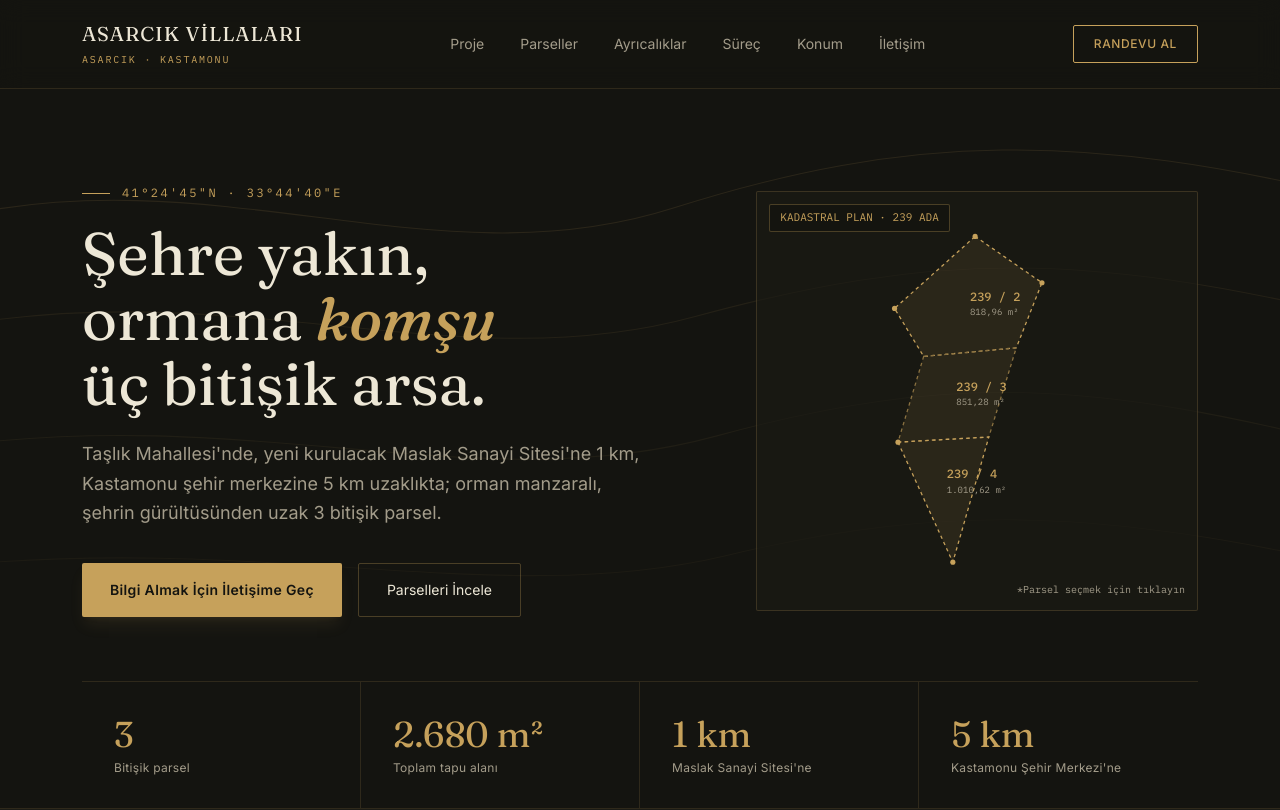
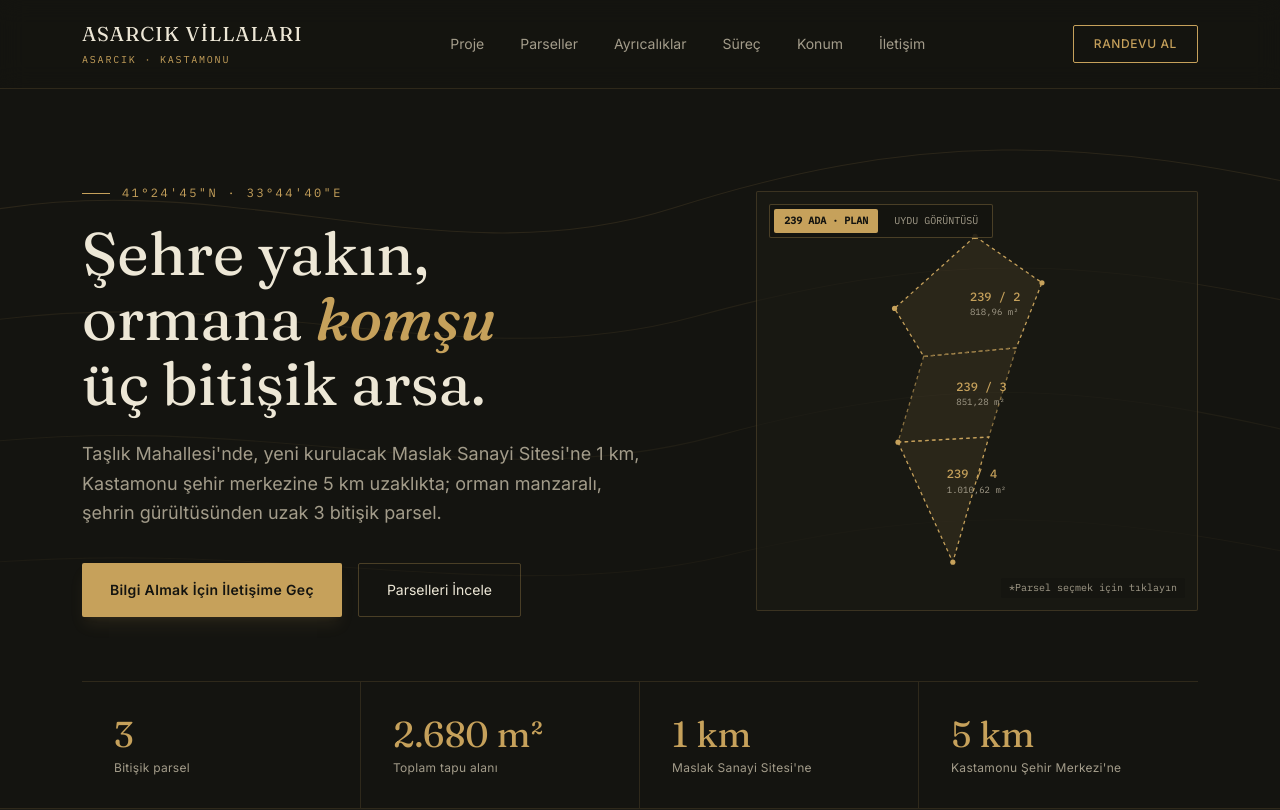
Before and after one commit to yahyakemalaksu/asarcik, a React (Vite) app: page / in a window 1280 px wide. Shown: the top 810 px of the page. Built offline with nearby package versions, Linux system fonts and the light colour scheme.

Commit message:
Update App.tsx

```diff
--- a/src/App.tsx
+++ b/src/App.tsx
@@ -1,4 +1,6 @@
 import React, { useState, useEffect } from 'react';
+import parselYakinImg from './assets/img/1.png';
+import sanayiUzaklikImg from './assets/img/2.png';
 import {
   MapPin,
   Phone,
@@ -29,6 +31,7 @@ export default function App() {
   const [selectedParcel, setSelectedParcel] = useState<string>('Henüz karar vermedim');
   const [formSubmitted, setFormSubmitted] = useState(false);
   const [activeTab, setActiveTab] = useState<string | null>(null);
+  const [heroViewMode, setHeroViewMode] = useState<'cad' | 'satellite'>('cad');
 
   const [formData, setFormData] = useState({
     name: '',
@@ -202,21 +205,33 @@ export default function App() {
               </div>
             </div>
 
-            {/* Interactive Vector CAD Illustration */}
-            <div className="lg:col-span-5 relative h-[380px] sm:h-[420px] bg-[#1b1b15]/60 border border-[#c6a15b]/20 rounded-xs p-4 flex flex-col justify-center items-center">
-              <div className="absolute top-3 left-3 font-mono-custom text-[11px] text-[#c6a15b] bg-[#141410]/80 px-2.5 py-1 border border-[#c6a15b]/30 rounded-xs">
-                KADASTRAL PLAN · 239 ADA
+            {/* Interactive Vector CAD & Satellite View 239 ADA */}
+            <div className="lg:col-span-5 relative h-[380px] sm:h-[420px] bg-[#1b1b15]/60 border border-[#c6a15b]/20 rounded-xs p-4 flex flex-col justify-center items-center overflow-hidden group">
+              <div className="absolute top-3 left-3 z-10 flex items-center gap-1.5 bg-[#141410]/90 p-1 border border-[#c6a15b]/30 rounded-xs">
+                <button
+                  onClick={() => setHeroViewMode('cad')}
+                  className={`font-mono-custom text-[10px] px-2.5 py-1 rounded-xs transition-colors cursor-pointer ${heroViewMode === 'cad' ? 'bg-[#c6a15b] text-[#141410] font-semibold' : 'text-[#a39c8a] hover:text-[#ede7d6]'}`}
+                >
+                  239 ADA · PLAN
+                </button>
+                <button
+                  onClick={() => setHeroViewMode('satellite')}
+                  className={`font-mono-custom text-[10px] px-2.5 py-1 rounded-xs transition-colors cursor-pointer ${heroViewMode === 'satellite' ? 'bg-[#c6a15b] text-[#141410] font-semibold' : 'text-[#a39c8a] hover:text-[#ede7d6]'}`}
+                >
+                  UYDU GÖRÜNTÜSÜ
+                </button>
               </div>
 
-              <svg viewBox="0 0 300 420" className="w-full h-full max-h-[360px]">
+              {heroViewMode === 'cad' ? (
+                <svg viewBox="0 0 300 420" className="w-full h-full max-h-[360px] animate-fadeIn">
                   {/* 239/2 */}
                   <g
                     onClick={() => selectParcelAndScroll('239 Ada 2 Parsel (818,96 m²)')}
-                  className="cursor-pointer group"
+                    className="cursor-pointer group/item"
                   >
                     <path
                       d="M148,18 L226,72 L196,148 L88,158 L54,102 Z"
-                    className="stroke-[#c6a15b] stroke-[1.5] fill-[#c6a15b]/10 group-hover:fill-[#c6a15b]/25 transition-all"
+                      className="stroke-[#c6a15b] stroke-[1.5] fill-[#c6a15b]/10 group-hover/item:fill-[#c6a15b]/25 transition-all"
                       strokeDasharray="4 4"
                     />
                     <text x="142" y="93" className="font-mono-custom text-[14px] font-medium fill-[#c6a15b] text-anchor-middle">239 / 2</text>
@@ -226,11 +241,11 @@ export default function App() {
                   {/* 239/3 */}
                   <g
                     onClick={() => selectParcelAndScroll('239 Ada 3 Parsel (851,28 m²)')}
-                  className="cursor-pointer group"
+                    className="cursor-pointer group/item"
                   >
                     <path
                       d="M88,158 L196,148 L164,252 L58,258 Z"
-                    className="stroke-[#8a7140] stroke-[1.5] fill-[#c6a15b]/10 group-hover:fill-[#c6a15b]/25 transition-all"
+                      className="stroke-[#8a7140] stroke-[1.5] fill-[#c6a15b]/10 group-hover/item:fill-[#c6a15b]/25 transition-all"
                       strokeDasharray="4 4"
                     />
                     <text x="126" y="198" className="font-mono-custom text-[14px] font-medium fill-[#c6a15b] text-anchor-middle">239 / 3</text>
@@ -240,11 +255,11 @@ export default function App() {
                   {/* 239/4 */}
                   <g
                     onClick={() => selectParcelAndScroll('239 Ada 4 Parsel (1.010,62 m²)')}
-                  className="cursor-pointer group"
+                    className="cursor-pointer group/item"
                   >
                     <path
                       d="M58,258 L164,252 L122,398 Z"
-                    className="stroke-[#c6a15b] stroke-[1.5] fill-[#c6a15b]/10 group-hover:fill-[#c6a15b]/25 transition-all"
+                      className="stroke-[#c6a15b] stroke-[1.5] fill-[#c6a15b]/10 group-hover/item:fill-[#c6a15b]/25 transition-all"
                       strokeDasharray="4 4"
                     />
                     <text x="115" y="300" className="font-mono-custom text-[14px] font-medium fill-[#c6a15b] text-anchor-middle">239 / 4</text>
@@ -257,9 +272,34 @@ export default function App() {
                   <circle cx="58" cy="258" r="3" fill="#c6a15b"/>
                   <circle cx="122" cy="398" r="3" fill="#c6a15b"/>
                 </svg>
+              ) : (
+                <div
+                  className="w-full h-full relative cursor-pointer overflow-hidden rounded-xs animate-fadeIn"
+                  onClick={() => openImageModal(
+                    parselYakinImg || '/img/1.png',
+                    '239 ADA · PARSEL 2–3–4 SINIRLARI',
+                    '239 ada 2, 3, 4 parsel sınırlarını gösteren detaylı uydu görüntüsü'
+                  )}
+                >
+                  <img
+                    src={parselYakinImg || '/img/1.png'}
+                    alt="239 Ada 2, 3, 4 Parsel Sınırları Uydu Fotoğrafı"
+                    referrerPolicy="no-referrer"
+                    onError={(e) => {
+                      (e.target as HTMLImageElement).src = '/img/1.png';
+                    }}
+                    className="w-full h-full object-cover transition-transform duration-500 group-hover:scale-105"
+                  />
+                  <div className="absolute inset-0 bg-black/30 opacity-0 group-hover:opacity-100 transition-opacity flex items-center justify-center">
+                    <span className="bg-[#141410]/90 text-[#c6a15b] px-3.5 py-2 border border-[#c6a15b] rounded-xs font-mono-custom text-xs flex items-center gap-2">
+                      <Maximize2 size={14} /> Tam Ekran İncele
+                    </span>
+                  </div>
+                </div>
+              )}
 
-              <div className="absolute bottom-3 right-3 text-[10px] font-mono-custom text-[#a39c8a]">
-                *Parsel seçmek için tıklayın
+              <div className="absolute bottom-3 right-3 text-[10px] font-mono-custom text-[#a39c8a] bg-[#141410]/70 px-2 py-0.5 rounded-xs">
+                {heroViewMode === 'cad' ? '*Parsel seçmek için tıklayın' : '*Büyütmek için fotoğrafa tıklayın'}
               </div>
             </div>
           </div>
@@ -685,7 +725,7 @@ export default function App() {
               {/* IMAGE 1: 239 ADA · PARSEL 2–3–4 SINIRLARI */}
               <div
                 onClick={() => openImageModal(
-                  '/public/img/1.png',
+                  parselYakinImg || '/img/parsel-yakin.jpg',
                   '239 ADA · PARSEL 2–3–4 SINIRLARI',
                   '239 ada 2, 3, 4 parsel sınırlarını gösteren detaylı uydu görüntüsü'
                 )}
@@ -693,9 +733,12 @@ export default function App() {
               >
                 <div className="overflow-hidden relative">
                   <img
-                    src="/public/img/1.png"
+                    src={parselYakinImg || '/img/parsel-yakin.jpg'}
                     alt="239 ada 2, 3, 4 parsel sınırlarını gösteren uydu görüntüsü"
                     referrerPolicy="no-referrer"
+                    onError={(e) => {
+                      (e.target as HTMLImageElement).src = '/img/parsel-yakin.jpg';
+                    }}
                     className="w-full h-[280px] sm:h-[320px] object-cover"
                   />
                   <div className="absolute inset-0 bg-black/40 opacity-0 group-hover:opacity-100 transition-opacity flex items-center justify-center">
@@ -713,7 +756,7 @@ export default function App() {
               {/* IMAGE 2: MASLAK SANAYİ SİTESİ'NE 1,13 KM */}
               <div
                 onClick={() => openImageModal(
-                  '/img/2.png',
+                  sanayiUzaklikImg || '/img/2.png',
                   "MASLAK SANAYİ SİTESİ'NE 1,13 KM",
                   "Parselden Maslak Sanayi Sitesi'ne olan mesafeyi gösteren uydu görüntüsü"
                 )}
@@ -721,9 +764,12 @@ export default function App() {
               >
                 <div className="overflow-hidden relative">
                   <img
-                    src="/img/sanayi-uzaklik.jpg"
+                    src={sanayiUzaklikImg || '/img/2.png'}
                     alt="Parselden Maslak Sanayi Sitesi'ne olan mesafeyi gösteren uydu görüntüsü"
                     referrerPolicy="no-referrer"
+                    onError={(e) => {
+                      (e.target as HTMLImageElement).src = '/img/2.png';
+                    }}
                     className="w-full h-[280px] sm:h-[320px] object-cover"
                   />
                   <div className="absolute inset-0 bg-black/40 opacity-0 group-hover:opacity-100 transition-opacity flex items-center justify-center">
@@ -797,7 +843,7 @@ export default function App() {
                 <div className="flex items-center gap-3">
                   <Phone size={16} className="text-[#c6a15b]" />
                   <span className="font-mono-custom text-xs text-[#c6a15b]">TEL</span>
-                  <a href="tel:05322124270" className="hover:text-[#ede7d6]">05322124270</a>
+                  <a href="tel:03125550412" className="hover:text-[#ede7d6]">0312 555 04 12</a>
                 </div>
                 <div className="flex items-start gap-3">
                   <MapPin size={16} className="text-[#c6a15b] shrink-0 mt-0.5" />
```
Lines whose indentation alone changed are shown as unchanged.
